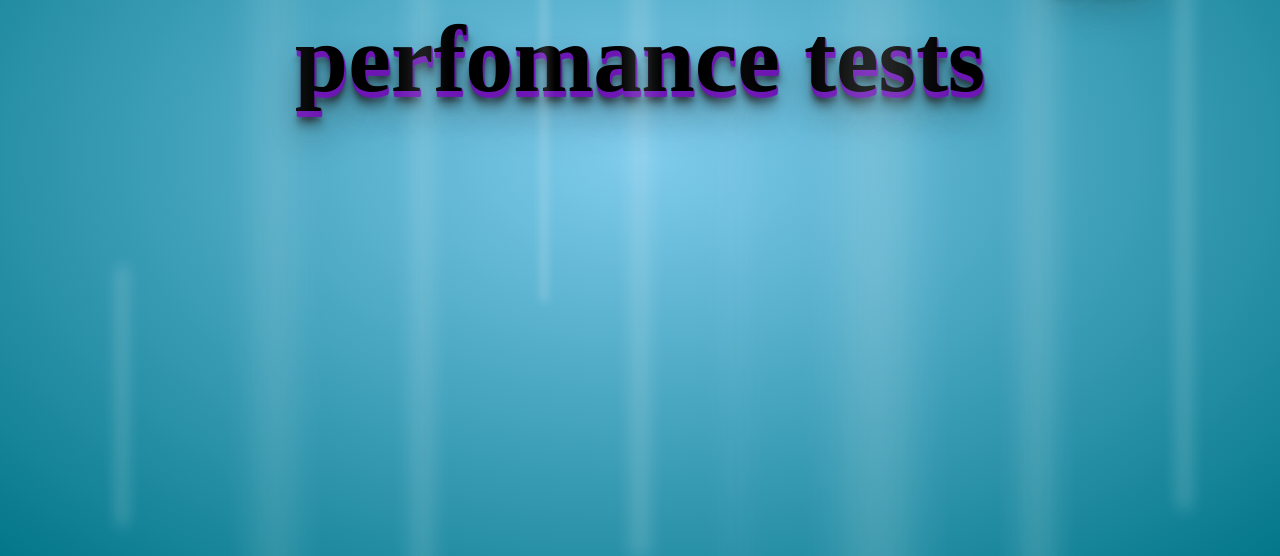
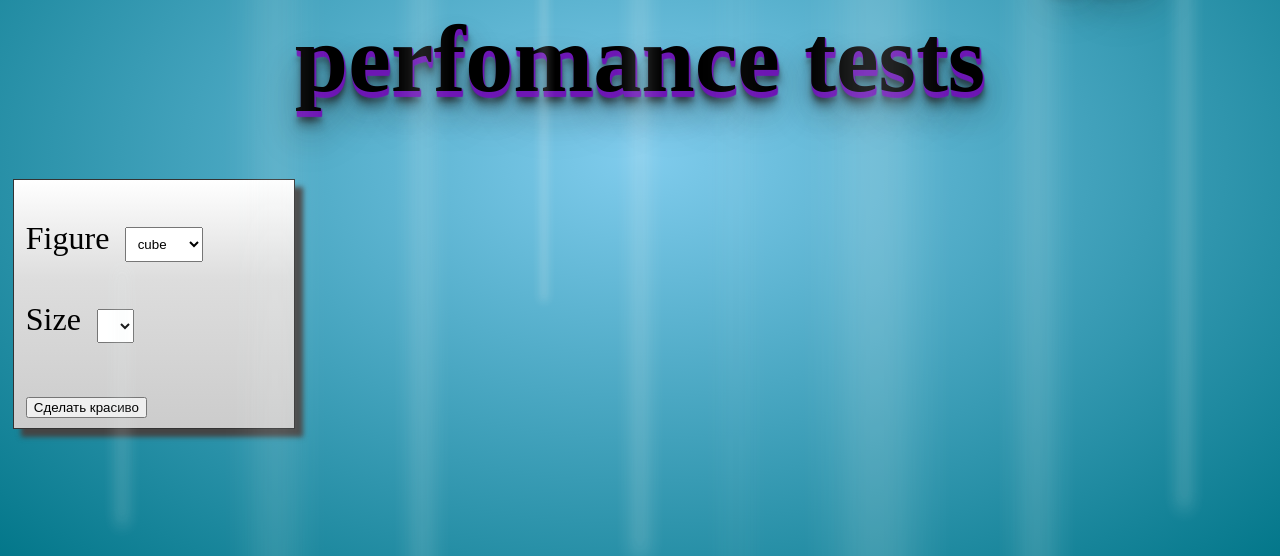
Before and after one commit to houmsss/DjangoDiploma, a Django app: page / in a window 1280 px wide. Shown: the part 244-800 px from the top of the page. Run offline with Django 4.2, Linux system fonts and the light colour scheme; data comes from the database, SQL or seed files in the repository; both versions use the stored data as it was after the commit; lists and menus that the app fills with data are empty.

Commit message:
many things

```diff
--- a/NoCodePlatform/NoCode/models.py
+++ b/NoCodePlatform/NoCode/models.py
@@ -9,3 +9,10 @@
     create_time = models.DateTimeField(auto_now_add=True)
     time_update = models.DateTimeField(auto_now=True)
     deleted = models.BooleanField(default=False)
+
+    def __str__(self):
+        return self.name
+class Size(models.Model):
+    name = models.CharField(max_length=60)
+    create_time = models.DateTimeField(auto_now_add=True)
+    time_update = models.DateTimeField(auto_now=True)
--- a/NoCodePlatform/NoCode/static/NoCode/css/styles.css
+++ b/NoCodePlatform/NoCode/static/NoCode/css/styles.css
@@ -12,6 +12,23 @@
     -o-animation: fadeIn 1 1s ease-out;
     animation: fadeIn 1 1s ease-out;
 }
+
+.selwrapper {
+  width: 20%;
+  border: 1px solid #333;
+  box-shadow: 8px 8px 5px #444;
+  padding: 8px 12px;
+  background-image: linear-gradient(180deg, #fff, #ddd 40%, #ccc);
+  font-size:2em;
+  margin:1%;
+}
+
+.sel {
+margin: 3%;
+padding: 3%
+}
+
+
 #navbar {
   margin: 0;
   padding: 0;
--- a/NoCodePlatform/NoCode/templates/NoCode/index.html
+++ b/NoCodePlatform/NoCode/templates/NoCode/index.html
@@ -24,5 +24,28 @@
   <div class='light x8'></div>
   <div class='light x9'></div>
 
+<div class = "selwrapper">
+    <p>Figure
+    <Select class = "sel" id = "sel">
+        {% for f in figures %}
+        <option value="{{f.name}}">{{f.name}}</option>
+        {% endfor %}
+    </Select>
+        </p>
+    <p> Size
+        <Select class = "sel" >
+
+    </Select>
+    </p>
+    <script>
+        function get3dPage() {
+        var select = document.getElementById("sel");
+        var value = select.value;
+        window.open('/tests?name='+value, '_blank');
+        }
+    </script>
+    <button onClick = "get3dPage()"> Сделать красиво </button>
+
+</div>
 </body>
 </html>
--- a/NoCodePlatform/NoCode/urls.py
+++ b/NoCodePlatform/NoCode/urls.py
@@ -5,4 +5,5 @@
 
 urlpatterns = [
     path('', index),
+    path('tests', ThirdDimension),
 ]
--- a/NoCodePlatform/NoCode/views.py
+++ b/NoCodePlatform/NoCode/views.py
@@ -1,10 +1,21 @@
 from django.http import HttpResponse, HttpResponseNotFound
 from django.shortcuts import render
 
+from NoCode.models import *
 
 def index(request):
-    return render(request, 'NoCode/index.html')
+    figures = Figure.objects.all()
+    return render(request, 'NoCode/index.html', {'figures' : figures})
 
+# third = {"code":'''
+#             const geometry = new THREE.SphereGeometry( 2, 30, 30 );
+# 			const material = new THREE.MeshBasicMaterial( { color: 0x00ff00 } );
+# 			const fig = new THREE.Mesh( geometry, material );
+# 			scene.add( fig );'''}
+def ThirdDimension(request):
+    fig = request.GET.get("name")
+    third = {"code":Figure.objects.get(name=fig).code}
+    return render(request, 'NoCode/ThirdDimansionPage.html', third)
 
 def pageNotFound(request, exception):
     return HttpResponseNotFound('<h1>Страница не найдена</h1>')
```
Also changed, not shown: NoCodePlatform/NoCode/templates/NoCode/ThirdDimansionPage.html (added, +41 -0 lines), NoCodePlatform/db.sqlite3.
